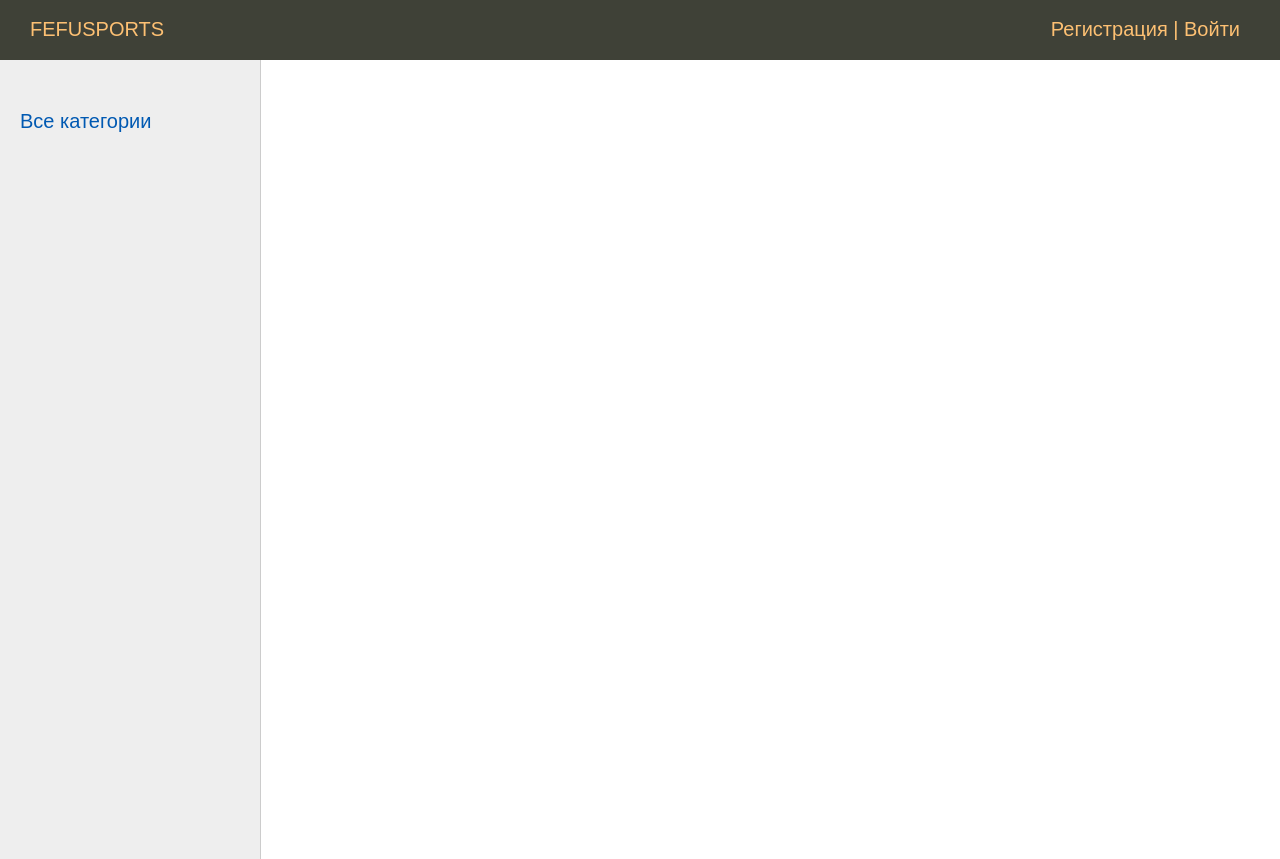
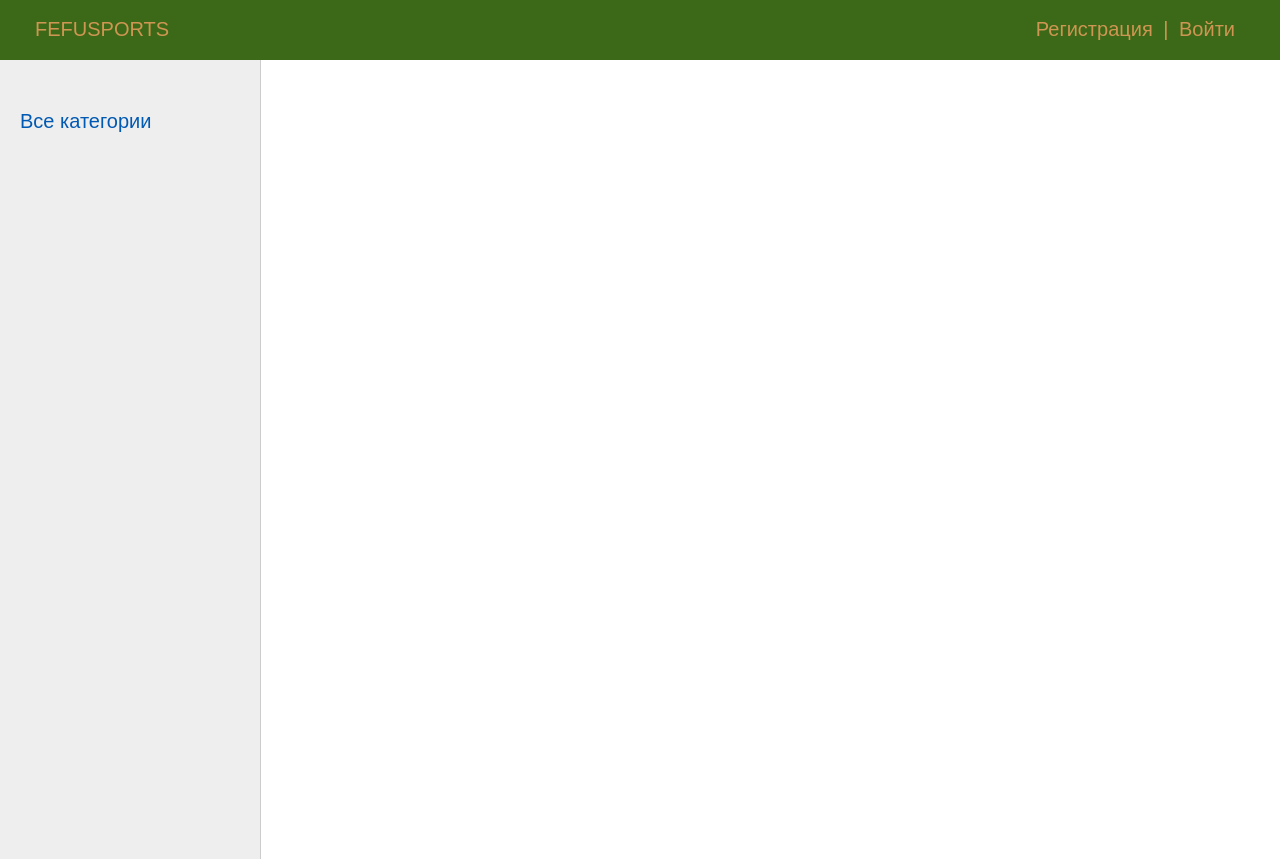
Before and after one commit to YasosuBibu800/fefusports, a Django app: page / in a window 1280 px wide. Shown: the top 859 px of the page. Run offline with Django 4.2, Linux system fonts and the light colour scheme.

Commit message:
Update navbar

```diff
--- a/users/static/users/css/styles.css
+++ b/users/static/users/css/styles.css
@@ -39,6 +39,11 @@ p.link-read-post a {
 	background: #333671;
 	color: #fff;
 	text-decoration: none;
+	transition: 0.5s;
+}
+
+p.link-read-post a:hover {
+	background: #454875;
 }
 
 #references {
@@ -83,7 +88,7 @@ ul.list-articles li {
 .clear {clear: both;}
 
 .header {
-	background: #3F4137;
+	background: #3c6917;
 	height: 60px;
 }
 
@@ -92,7 +97,7 @@ ul.mainmenu {
 	margin: 0;
 	padding: 0;
 	height: 60px;
-	color: #fdc073;
+	color: #ce9652;
 	font-size: 20px;
 	overflow: hidden;
 }
@@ -104,11 +109,13 @@ ul.mainmenu li.logo {margin: 0;}
 ul.mainmenu li.last {float: right;}
 
 ul.mainmenu li a {
-	color: #fdc073;
+	color: #ce9652;
 	text-decoration: none;
+	padding: 5px;
+	transition: 0.5s;
 }
 ul.mainmenu li a:hover {
-	color: #FDA83D;
+	background-color: #695642;
 }
 
 .panelitems {
@@ -179,12 +186,17 @@ div.button {
 	margin: 30px 0 0 0;
 	color: #999;
 }
-.left-chapters ul li.selected {color: #0059b2; }
+.left-chapters ul li.selected {
+	color: #0059b2;
+}
 .left-chapters ul li a {
 	color: #444;
 	text-decoration: none;
+	transition: 0.5s;
 }
-.left-chapters ul li a:hover { color: #CC0000; }
+.left-chapters ul li a:hover {
+	color: #cb4040;
+}
 .left-chapters ul li.share {margin: 60px 0 0 0;}
 .left-chapters ul li.share p {margin: 30px 0 30px 0;}
 .left-chapters ul li.share a {
```
